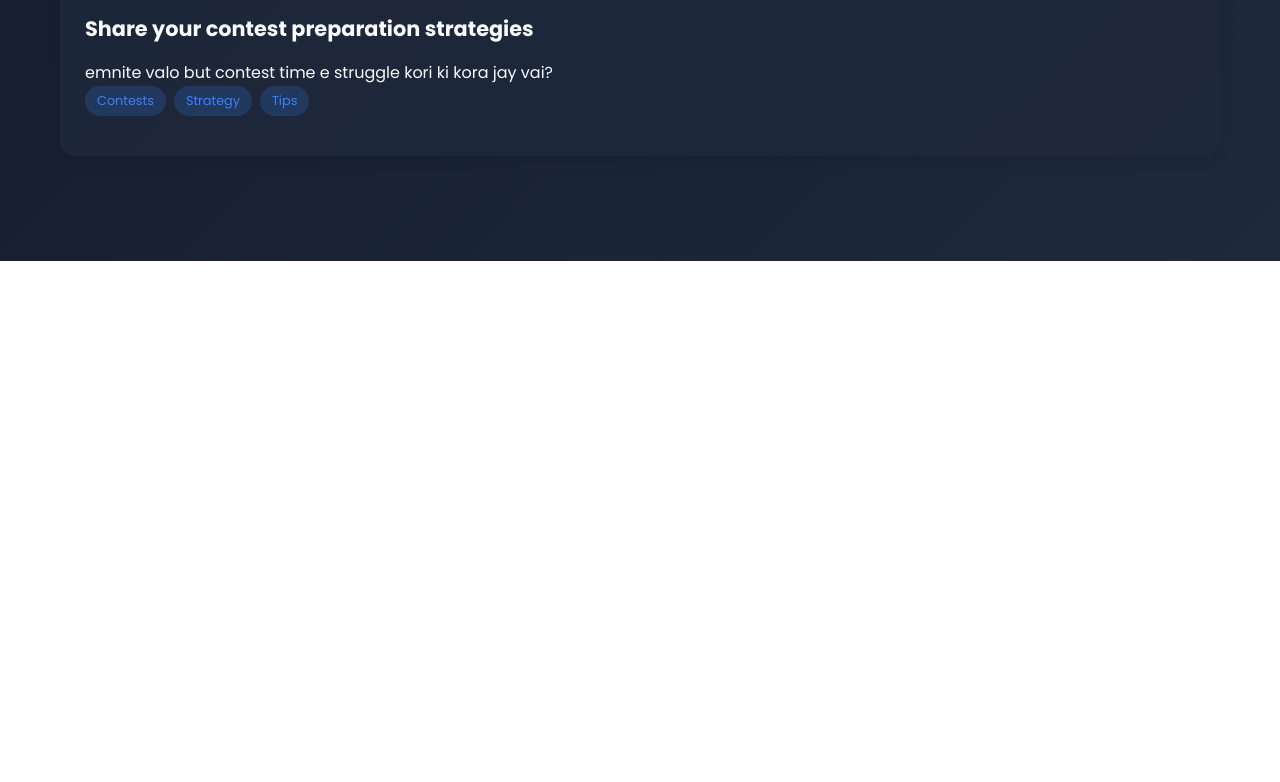
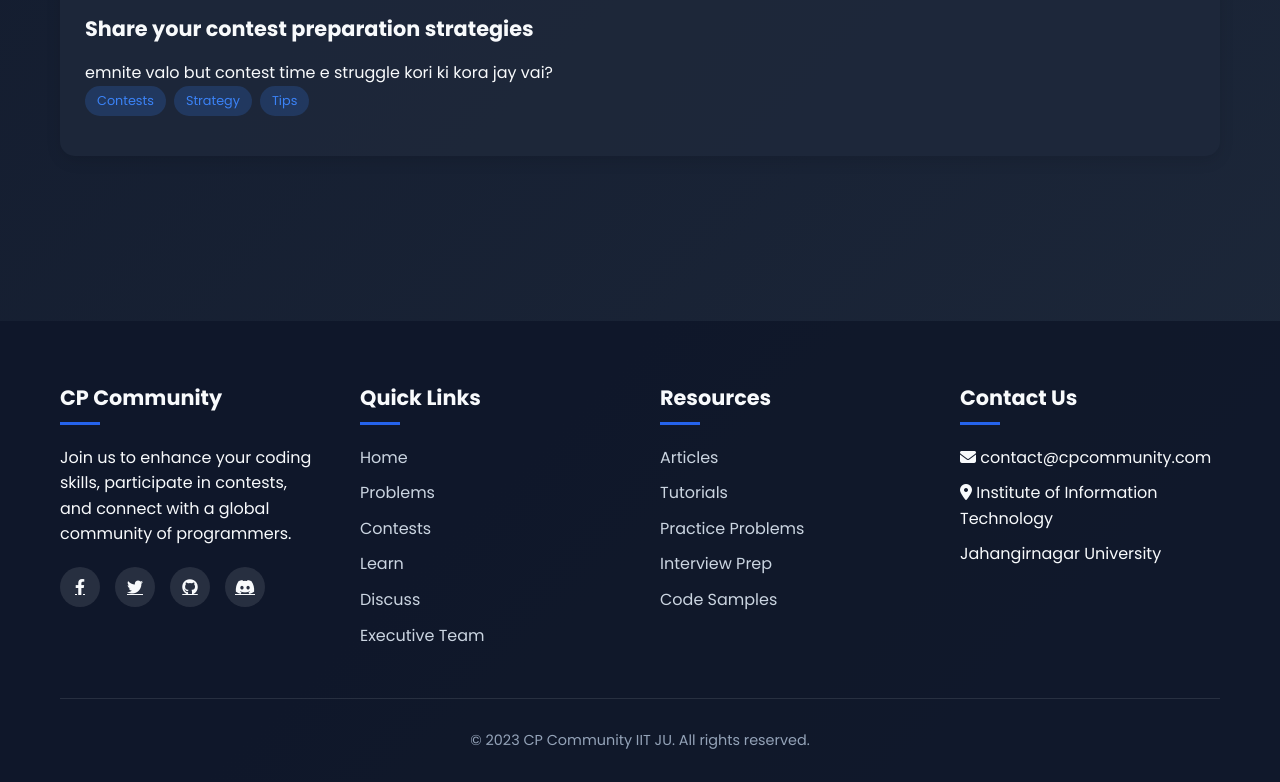
Before and after one commit to salehinRifat/IIT-CP-Community, a plain HTML site: page discuss.html in a window 1280 px wide. Shown: the part 1172-1954 px from the top of the page. Before the commit the page ends 1433 px from the top, so only its background shows below. Drawn offline with Linux system fonts and the light colour scheme.

Commit message:
footer added

```diff
--- a/discuss.html
+++ b/discuss.html
@@ -1,14 +1,17 @@
 <!DOCTYPE html>
 <html lang="en">
-
   <head>
     <meta charset="UTF-8" />
     <meta name="viewport" content="width=device-width, initial-scale=1.0" />
     <title>CP Community - Master Competitive Programming</title>
-  <link rel="stylesheet" href="https://cdnjs.cloudflare.com/ajax/libs/font-awesome/6.4.0/css/all.min.css" />
+    <link
+      rel="stylesheet"
+      href="https://cdnjs.cloudflare.com/ajax/libs/font-awesome/6.4.0/css/all.min.css"
+    />
     <link
       href="https://fonts.googleapis.com/css2?family=Poppins:wght@300;400;500;600;700&family=Roboto+Mono:wght@300;400;500&display=swap"
-    rel="stylesheet" />
+      rel="stylesheet"
+    />
     <link rel="stylesheet" href="css/style.css" />
   </head>
 
@@ -21,16 +24,33 @@
             <span>CP</span>Community
           </div>
           <div class="nav-links">
-         <a href="index.html" class="nav-link active" data-page="home-page">Home</a>
-          <a href="problems.html" class="nav-link" data-page="problems-page">Problems</a>
-          <a href="contests.html" class="nav-link" data-page="contests-page">Contests</a>
-          <a href="learn.html" class="nav-link" data-page="learn-page">Learn</a>
-          <a href="discuss.html" class="nav-link" data-page="discuss-page">Discuss</a>
-          <a href="executive.html" class="nav-link" data-page="discuss-page">Executive</a>
+            <a href="index.html" class="nav-link active" data-page="home-page"
+              >Home</a
+            >
+            <a href="problems.html" class="nav-link" data-page="problems-page"
+              >Problems</a
+            >
+            <a href="contests.html" class="nav-link" data-page="contests-page"
+              >Contests</a
+            >
+            <a href="learn.html" class="nav-link" data-page="learn-page"
+              >Learn</a
+            >
+            <a href="discuss.html" class="nav-link" data-page="discuss-page"
+              >Discuss</a
+            >
+            <a href="executive.html" class="nav-link" data-page="discuss-page"
+              >Executive</a
+            >
           </div>
           <div class="auth-buttons">
             <a href="#" class="btn btn-login">Login</a>
-          <a href="https://codef-analyzer.netlify.app/analytics" target="_blank" class="btn btn-register">Analytics</a>
+            <a
+              href="https://codef-analyzer.netlify.app/analytics"
+              target="_blank"
+              class="btn btn-register"
+              >Analytics</a
+            >
           </div>
         </nav>
       </div>
@@ -178,7 +198,62 @@
         </div>
       </div>
     </section>
+    <!-- Footer -->
+    <footer>
+      <div class="container">
+        <div class="footer-content">
+          <div class="footer-column">
+            <h3>CP Community</h3>
+            <p>
+              Join us to enhance your coding skills, participate in contests,
+              and connect with a global community of programmers.
+            </p>
+            <div class="social-links">
+              <a href="#"><i class="fab fa-facebook-f"></i></a>
+              <a href="#"><i class="fab fa-twitter"></i></a>
+              <a href="#"><i class="fab fa-github"></i></a>
+              <a href="#"><i class="fab fa-discord"></i></a>
+            </div>
+          </div>
+          <div class="footer-column">
+            <h3>Quick Links</h3>
+            <ul class="footer-links">
+              <li><a href="home.html">Home</a></li>
+              <li><a href="problems.html">Problems</a></li>
+              <li><a href="contests.html">Contests</a></li>
+              <li><a href="learn.html">Learn</a></li>
+              <li><a href="discuss.html">Discuss</a></li>
+              <li><a href="executive.html">Executive Team</a></li>
+            </ul>
+          </div>
+          <div class="footer-column">
+            <h3>Resources</h3>
+            <ul class="footer-links">
+              <li><a href="#">Articles</a></li>
+              <li><a href="#">Tutorials</a></li>
+              <li><a href="#">Practice Problems</a></li>
+              <li><a href="#">Interview Prep</a></li>
+              <li><a href="#">Code Samples</a></li>
+            </ul>
+          </div>
+          <div class="footer-column">
+            <h3>Contact Us</h3>
+            <ul class="footer-links">
+              <li><i class="fas fa-envelope"></i> contact@cpcommunity.com</li>
+              <li>
+                <i class="fas fa-map-marker-alt"></i> Institute of Information
+                Technology
+              </li>
+              <li>Jahangirnagar University</li>
+            </ul>
+          </div>
+        </div>
+        <div class="copyright">
+          <p>&copy; 2023 CP Community IIT JU. All rights reserved.</p>
+        </div>
+      </div>
+    </footer>
+
     <script src="js/main.js"></script>
   </body>
-
 </html>
```
Lines whose indentation alone changed are shown as unchanged.
